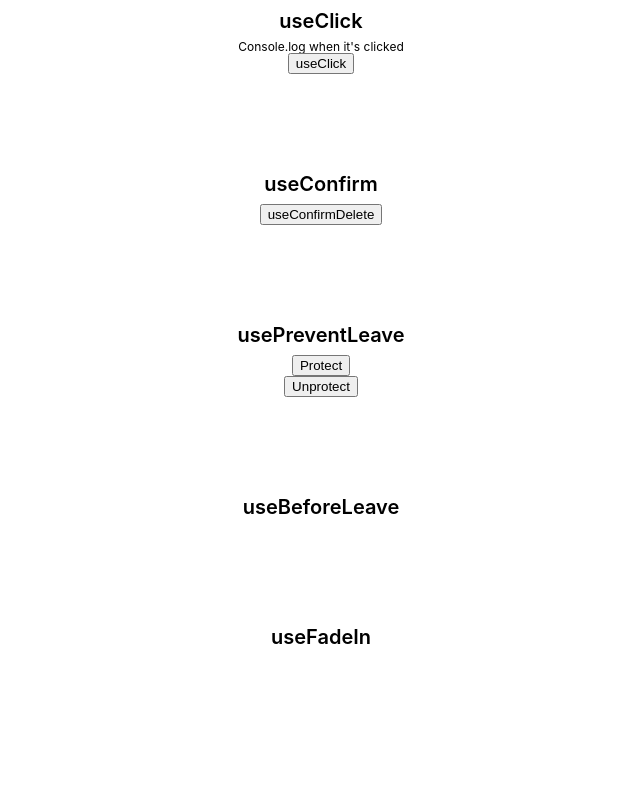
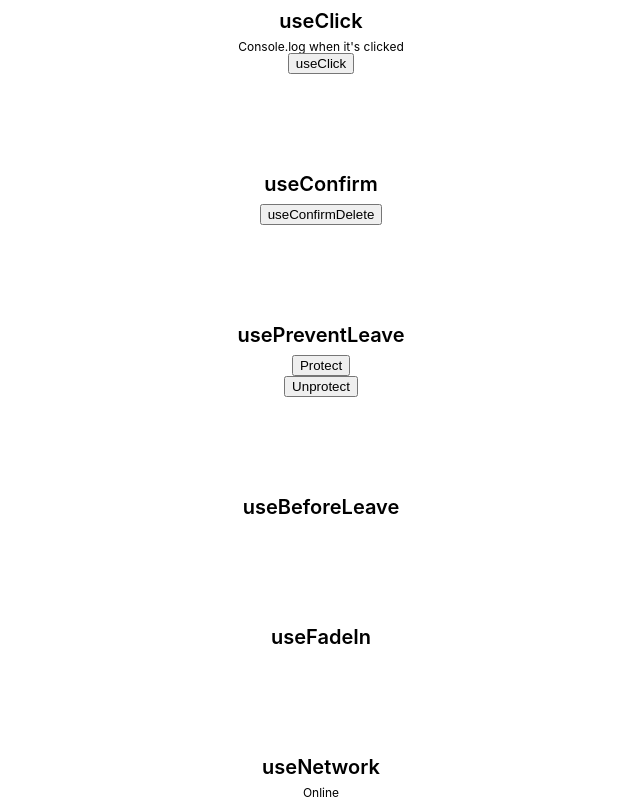
Before and after one commit to plusbeauxjours/react-hooks-demo, a React (Create React App) app: page /#/effect in a window 1280 px wide. Shown: the part 457-1257 px from the top of the page, without its empty margins (319-959 px from the left). Before the commit the page ends 1114 px from the top, so only its background shows below. Built offline with nearby package versions, Linux system fonts and the light colour scheme.

Commit message:
useNetwork

```diff
--- a/src/Hooks/useNetwork.ts
+++ b/src/Hooks/useNetwork.ts
@@ -1,22 +1,23 @@
-import { useRef, useEffect, useState } from "react";
+import { useEffect, useState } from "react";
 
-const useNetwork = (onChange: any) => {
-  const [status, setState] = useState(navigator.onLine);
-  const handleChange = () => {
-    if (typeof onChange === "function") {
-      onChange(navigator.onLine);
+const useNetwork = () => {
+  const [isOnline, setOnline] = useState(navigator.onLine);
+  const toggleOnline = () => {
+    if (navigator.onLine) {
+      setOnline(true);
+    } else {
+      setOnline(false);
     }
-    setState(navigator.onLine);
   };
   useEffect(() => {
-    window.addEventListener("online", handleChange);
-    window.addEventListener("offline", handleChange);
-    () => {
-      window.removeEventListener("online", handleChange);
-      window.removeEventListener("offline", handleChange);
+    window.addEventListener("online", toggleOnline);
+    window.addEventListener("offline", toggleOnline);
+    return () => {
+      window.removeEventListener("online", toggleOnline);
+      window.removeEventListener("offline", toggleOnline);
     };
-  }, []);
-  return status;
+  }, [isOnline]);
+  return { isOnline };
 };
 
 export default useNetwork;
--- a/src/Routes/Effect.tsx
+++ b/src/Routes/Effect.tsx
@@ -9,6 +9,7 @@ import useConfirm from "../Hooks/useConfirm";
 import usePreventLeave from "../Hooks/usePreventLeave";
 import useBeforeLeave from "../Hooks/useBeforeLeave";
 import useFadeIn from "../Hooks/useFadeIn";
+import useNetwork from "../Hooks/useNetwork";
 
 const Container = styled.div`
   display: flex;
@@ -50,6 +51,8 @@ const Effect = () => {
 
   const fadeInH11 = useFadeIn(1, 2);
 
+  const { isOnline } = useNetwork();
+  console.log(navigator.onLine);
   return (
     <Container>
       <Bold>useInput</Bold>
@@ -81,6 +84,9 @@ const Effect = () => {
       {useBeforeLeave(begForLife)}
 
       <Bold {...fadeInH11}>useFadeIn</Bold>
+
+      <Bold>useNetwork</Bold>
+      <p>{isOnline ? "Online" : "Offline"}</p>
     </Container>
   );
 };
```
